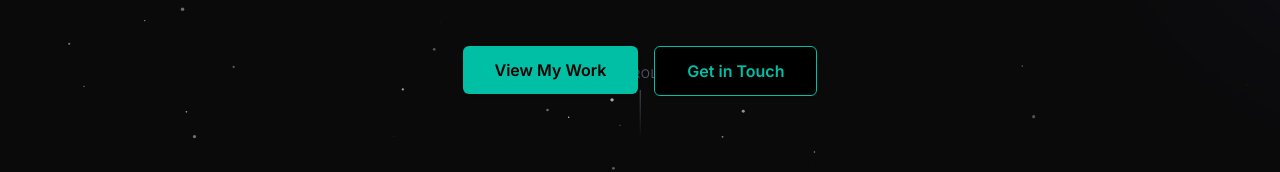
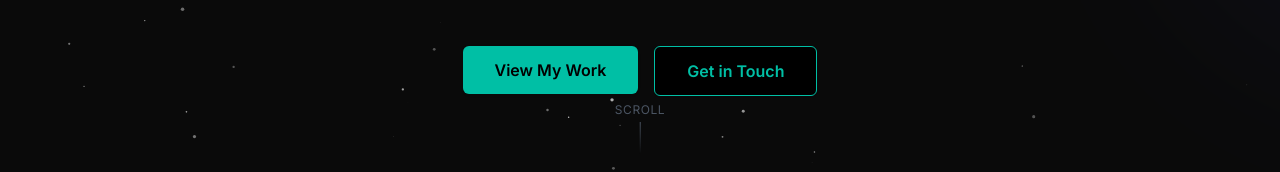
Before and after one commit to mrksht/portfolio, a React (Vite) app: page / in a window 1280 px wide. Shown: the part 630-802 px from the top of the page. Built offline with nearby package versions, Linux system fonts and the light colour scheme.

Commit message:
fixed scroll text

```diff
--- a/src/components/Hero.tsx
+++ b/src/components/Hero.tsx
@@ -100,11 +100,11 @@ export const Hero = () => {
         initial={{ opacity: 0 }}
         animate={{ opacity: 1 }}
         transition={{ duration: 1, delay: 0.5 }}
-        className="absolute bottom-8 left-1/2 transform -translate-x-1/2"
+        className="absolute bottom-4 left-1/2 transform -translate-x-1/2 z-20"
       >
-        <div className="flex flex-col items-center gap-2 text-gray-600">
+        <div className="flex flex-col items-center gap-1 text-gray-600">
           <span className="text-xs uppercase tracking-wider">Scroll</span>
-          <div className="w-px h-12 bg-gradient-to-b from-gray-600 to-transparent" />
+          <div className="w-px h-8 bg-gradient-to-b from-gray-600 to-transparent" />
         </div>
       </motion.div>
     </section>
```
